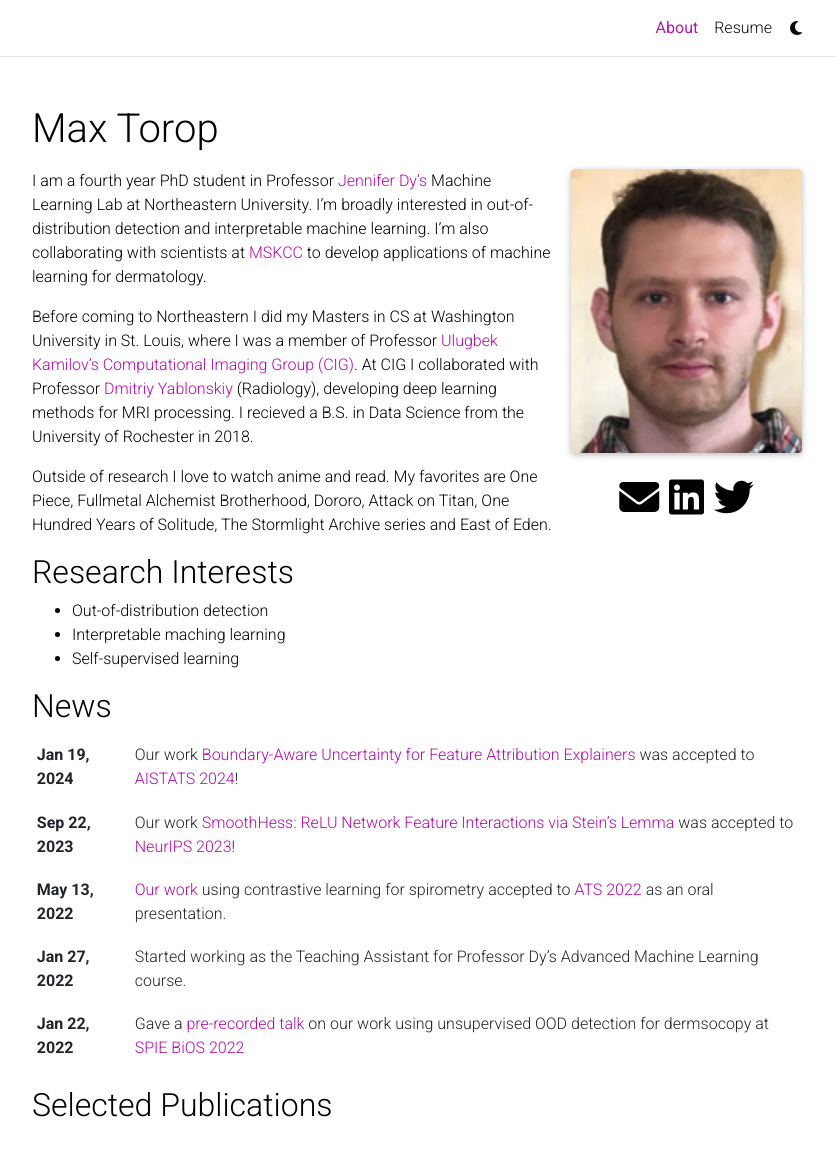
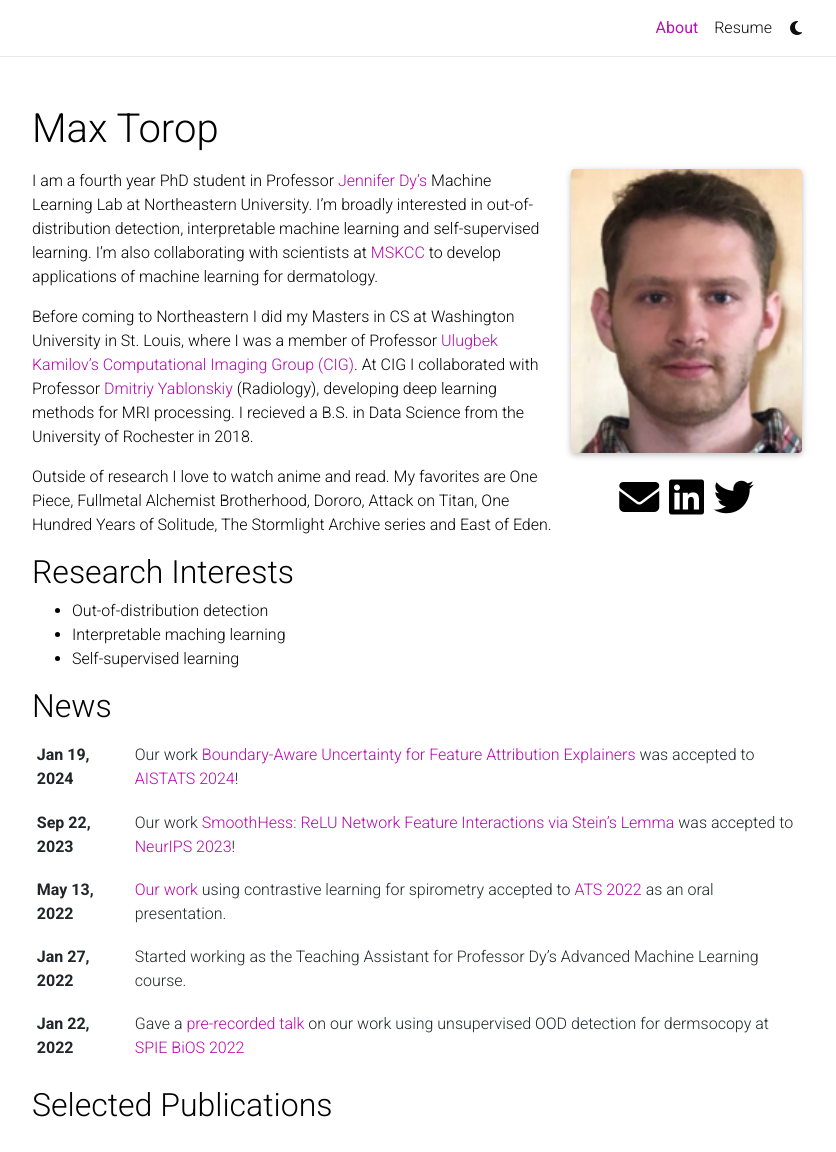
Before and after one commit to MaxTorop/MaxTorop.github.io, a Jekyll site: the page built from _pages/about.md, in a window 1280 px wide and 1326 px high, cut to the strip 0-1152 px from the top of the window. Shown: the whole strip, without its empty margins (223-1059 px from the left). Built offline with Jekyll 4.4.1, drawn with Linux system fonts in a browser that asks for light colours; full-size pictures stand in for the smaller copies a plugin makes; comment, search, counter and statistics services are not loaded; a style sheet for code colours, icons or effects is not loaded.

Commit message:
Update about.md

```diff
--- a/_pages/about.md
+++ b/_pages/about.md
@@ -17,7 +17,7 @@
 ---
 
 
-I am a fourth year PhD student in Professor [Jennifer Dy's](https://mllabneu.github.io/) Machine Learning Lab at Northeastern University. I'm broadly interested in out-of-distribution detection and interpretable machine learning. I'm also collaborating with scientists at [MSKCC](https://www.mskcc.org) to develop applications of machine learning for dermatology.
+I am a fourth year PhD student in Professor [Jennifer Dy's](https://mllabneu.github.io/) Machine Learning Lab at Northeastern University. I'm broadly interested in out-of-distribution detection, interpretable machine learning and self-supervised learning. I'm also collaborating with scientists at [MSKCC](https://www.mskcc.org) to develop applications of machine learning for dermatology.
 
 Before coming to Northeastern I did my Masters in CS at Washington University in St. Louis, where I was a member of Professor [Ulugbek Kamilov's](https://engineering.wustl.edu/faculty/Ulugbek-Kamilov.html) [Computational Imaging Group (CIG)](https://cigroup.wustl.edu/). At CIG I collaborated with Professor [Dmitriy Yablonskiy](https://www.mir.wustl.edu/employees/dmitriy-yablonskiy/) (Radiology), developing deep learning methods for MRI processing. I recieved a B.S. in Data Science from the University of Rochester in 2018.
 
```
